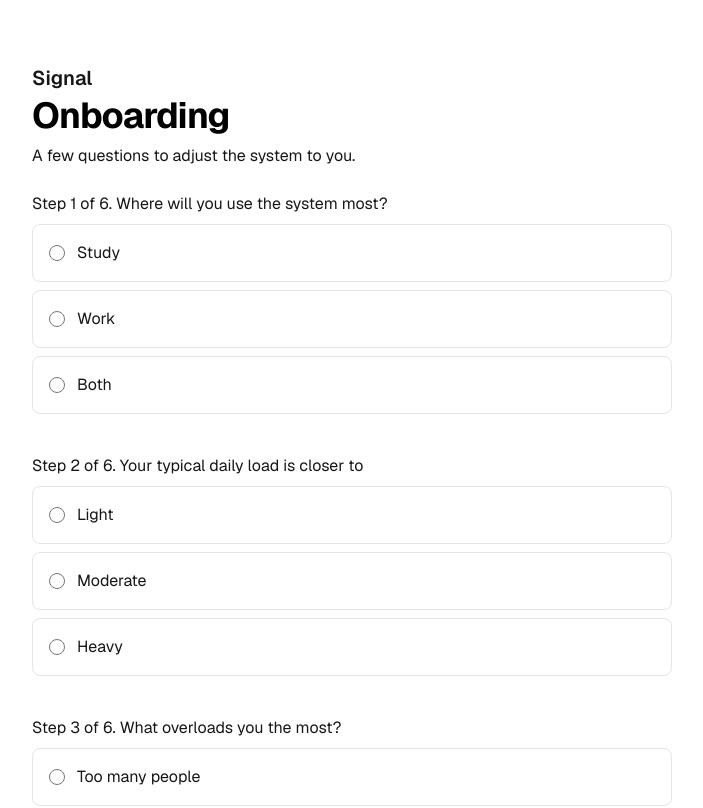
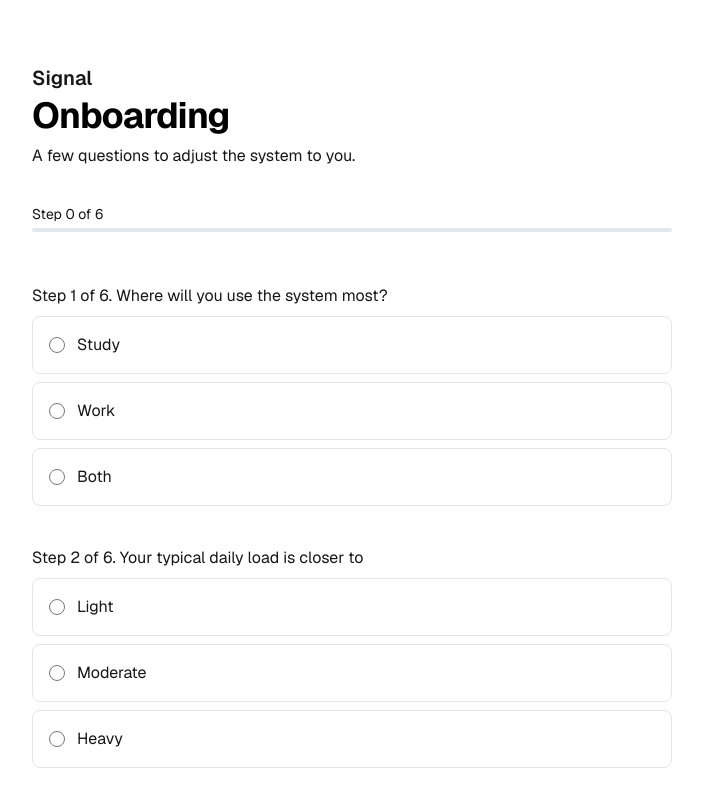
Before and after one commit to t-pyrope/emotion-guard, a Next.js app: page /onboarding in a window 1280 px wide. Shown: the top 808 px of the page, without its empty margins (288-991 px from the left). Built offline with nearby package versions, Linux system fonts and the light colour scheme; no server answers; the database is empty.

Commit message:
Update UI

```diff
--- a/app/components/Button.tsx
+++ b/app/components/Button.tsx
@@ -11,7 +11,7 @@
     <button
       disabled={isDisabled}
       onClick={onClick}
-      className="flex font-medium h-12 text-nowrap items-center justify-center gap-2 rounded-full bg-foreground px-6 text-background transition-colors hover:bg-neutral-700 dark:hover:bg-[#ccc] disabled:bg-neutral-500"
+      className="flex font-medium h-12 text-nowrap items-center justify-center gap-2 rounded-full bg-slate-800 px-6 text-background transition-colors hover:bg-slate-900 dark:hover:bg-[#ccc] disabled:bg-neutral-500"
     >
       {title}
     </button>
--- /dev/null
+++ b/app/components/FormProgress.tsx
@@ -0,0 +1,27 @@
+export const FormProgress = <T, V extends { radioGroupName: keyof T }>({
+  options,
+  values,
+}: {
+  options: Array<V>;
+  values: T;
+}) => {
+  const totalSteps = options.length;
+  const completedSteps = options.filter(({ radioGroupName }) =>
+    Boolean(values[radioGroupName]),
+  ).length;
+  const progress = (completedSteps / totalSteps) * 100;
+
+  return (
+    <div className="space-y-1 sticky top-0 bg-white py-3">
+      <div className="text-sm text-muted-foreground">
+        Step {completedSteps} of {totalSteps}
+      </div>
+      <div className="w-full h-1 bg-slate-200 rounded-full overflow-hidden">
+        <div
+          className="h-full bg-slate-900 transition-all duration-300"
+          style={{ width: `${progress}%` }}
+        />
+      </div>
+    </div>
+  );
+};
--- a/app/components/MorningCheckInForm.tsx
+++ b/app/components/MorningCheckInForm.tsx
@@ -6,13 +6,16 @@
 import { MORNING_CHECK_IN_QUESTIONS } from "@/app/components/morning-check-in-questions";
 import { RadioGroup } from "@/app/components/RadioGroup";
 import { Button } from "@/app/components/Button";
+import { FormProgress } from "@/app/components/FormProgress";
 
 export const MorningCheckInForm = () => {
   const {
     register,
     handleSubmit,
+    watch,
     formState: { isValid },
   } = useForm<MorningCheckInValues>();
+  const values = watch();
 
   const send = async (data: MorningCheckInValues) => {
     const res = await fetch("/api/morning-check-in", {
@@ -30,6 +33,8 @@
 
   return (
     <form onSubmit={handleSubmit(send)} className="flex flex-col gap-10 w-full">
+      <FormProgress options={MORNING_CHECK_IN_QUESTIONS} values={values} />
+
       {MORNING_CHECK_IN_QUESTIONS.map(
         ({ question, answers, radioGroupName }, index, arr) => (
           <RadioGroup
@@ -44,7 +49,7 @@
       )}
 
       <div className="text-base mt-4 flex gap-3 w-full items-center">
-        <Button isDisabled={!isValid} title="Confirm and start" />
+        <Button isDisabled={!isValid} title="Start the day" />
         <p
           className={`text-muted-foreground transition-opacity duration-250 ${isValid ? "opacity-0" : "opacity-100"}`}
         >
--- a/app/components/OnboardingForm.tsx
+++ b/app/components/OnboardingForm.tsx
@@ -8,6 +8,7 @@
 
 import { OnboardingFormValues } from "../types";
 import { ONBOARDING_QUESTIONS } from "./onboarding-questions";
+import { FormProgress } from "@/app/components/FormProgress";
 
 const timezone = Intl.DateTimeFormat().resolvedOptions().timeZone;
 
@@ -15,8 +16,13 @@
   const {
     register,
     handleSubmit,
+    watch,
     formState: { isValid },
-  } = useForm<OnboardingFormValues>();
+  } = useForm<OnboardingFormValues>({
+    mode: "onChange",
+  });
+
+  const values = watch();
 
   const send = async (data: OnboardingFormValues) => {
     const res = await fetch("/api/onboarding", {
@@ -34,22 +40,25 @@
 
   return (
     <form onSubmit={handleSubmit(send)} className="flex flex-col gap-10 w-full">
+      <FormProgress values={values} options={ONBOARDING_QUESTIONS} />
+
       {ONBOARDING_QUESTIONS.map(
         ({ question, answers, radioGroupName }, index, arr) => (
           <RadioGroup
+            key={question}
             label={`Step ${index + 1} of ${arr.length}. ${question}`}
-            key={question}
             options={answers}
-            {...register(radioGroupName, {
-              required: true,
-            })}
+            {...register(radioGroupName, { required: true })}
           />
         ),
       )}
+
       <div className="text-base mt-4 flex gap-3 w-full items-center">
         <Button isDisabled={!isValid} title="Start using Signal" />
         <p
-          className={`text-muted-foreground transition-opacity duration-250 ${isValid ? "opacity-0" : "opacity-100"}`}
+          className={`text-muted-foreground transition-opacity duration-250 ${
+            isValid ? "opacity-0" : "opacity-100"
+          }`}
         >
           Complete all sections to continue
         </p>
```
